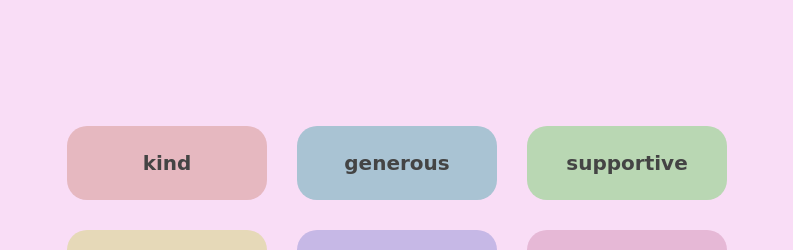
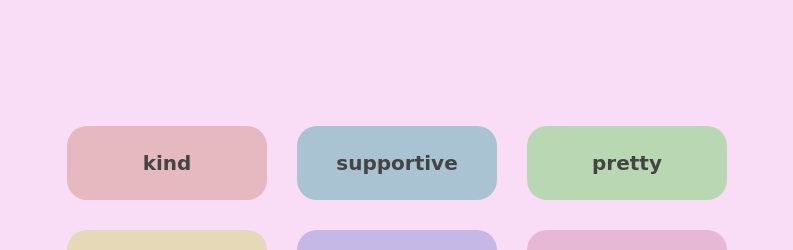
Before and after one commit to 9ivory/happy-18th-valala, a plain HTML site: page index.html in a window 1280 px wide. Shown: the top 250 px of the page, without its empty margins (243-1036 px from the left). Drawn offline with Linux system fonts and the light colour scheme.

Commit message:
Update index.html

```diff
--- a/index.html
+++ b/index.html
@@ -11,8 +11,8 @@
 
   <div class="boxes">
     <div class="box" onclick="showText(0)">kind</div>
-    <div class="box" onclick="showText(1)">generous</div>
-    <div class="box" onclick="showText(2)">supportive</div>
+    <div class="box" onclick="showText(1)">supportive</div>
+    <div class="box" onclick="showText(2)">pretty</div>
     <div class="box" onclick="showText(3)">intelligent</div>
     <div class="box" onclick="showText(4)">funny</div>
     <div class="box" onclick="showText(5)">ilysm!</div>
```
